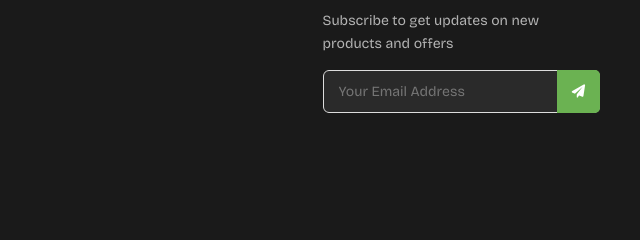
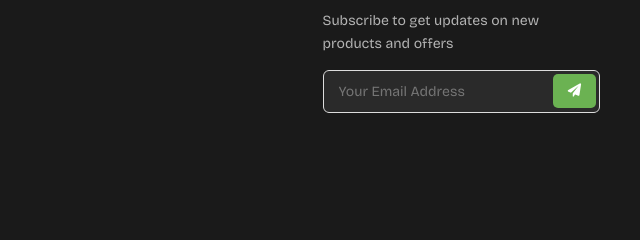
Before and after one commit to mohit1465/Maharaja, a plain HTML site: page index.html in a window 1280 px wide. Shown: the part 6031-6271 px from the top of the page, 640-1280 px from the left. Drawn offline with nearby package versions, Linux system fonts and the light colour scheme; no server answers.

Commit message:
Update home.css

```diff
--- a/home.css
+++ b/home.css
@@ -694,12 +694,14 @@
 }
 
 .newsletter-form button {
-    position: absolute;
+	position: absolute;
     right: 0;
     top: 0;
-    height: 100%;
+    height: 80%;
     border: none;
     background: #6bb252;
+    margin: 4px;
+    border-radius: 5px;
     color: #ffffff;
     padding: 0 15px;
     cursor: pointer;
```
